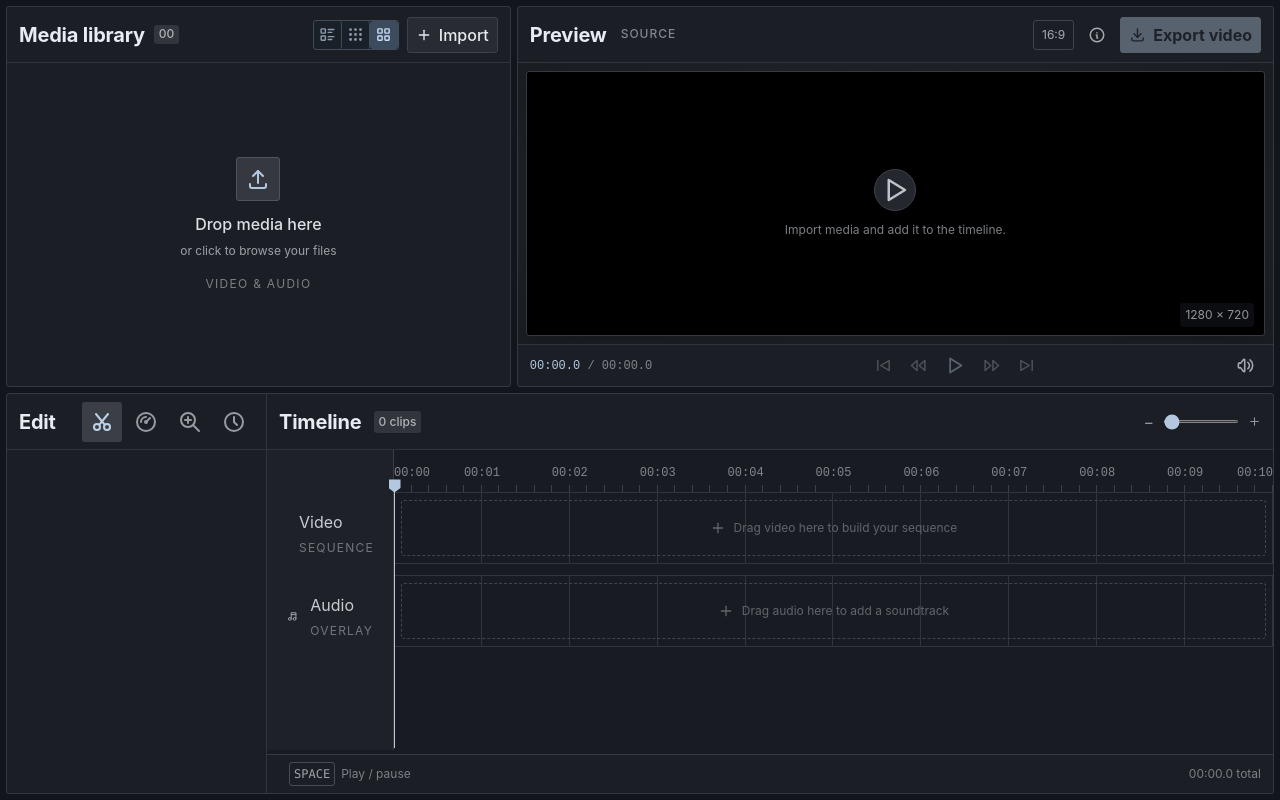
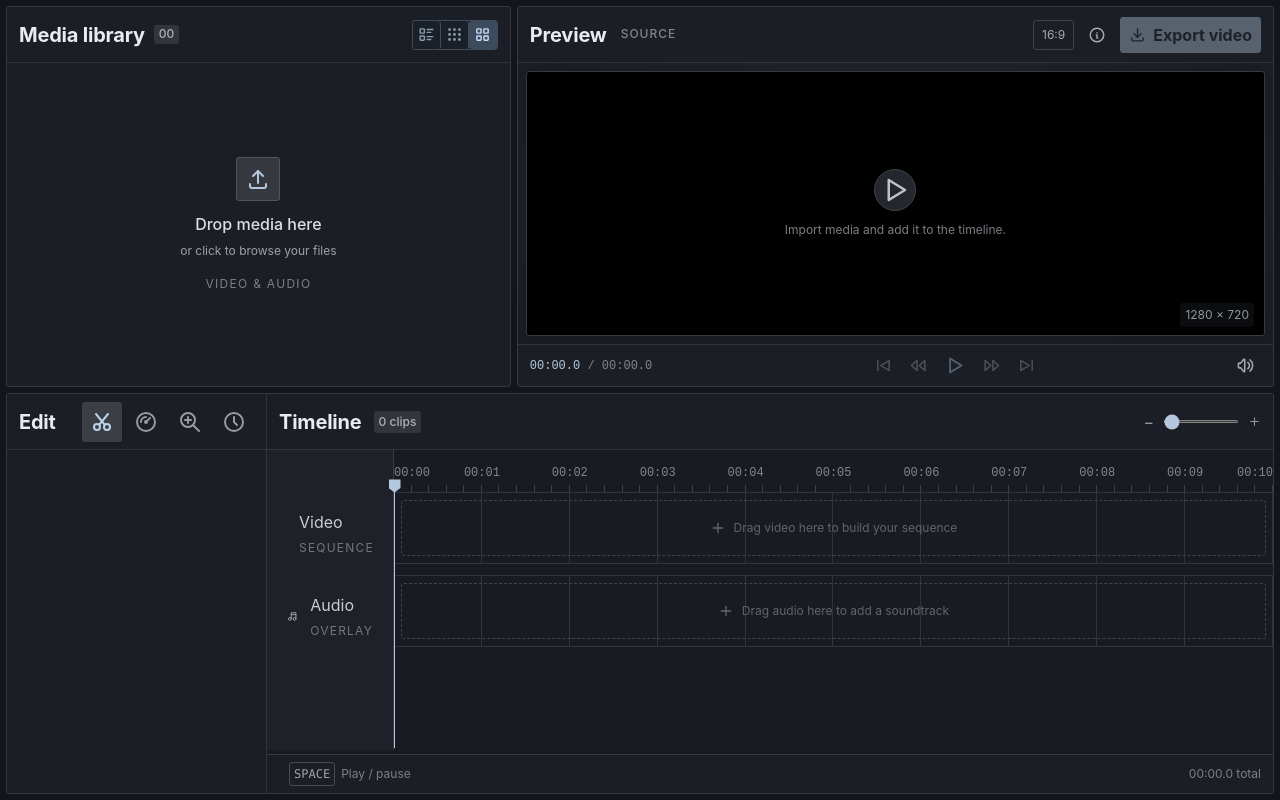
Before and after one commit to y3nr1ng/VideoEditor, a React (Vite) app: page / in a window 1280 px wide. Built offline with nearby package versions, Linux system fonts and the light colour scheme.

Commit message:
Remove library Import button

```diff
--- a/src/main.tsx
+++ b/src/main.tsx
@@ -566,7 +566,7 @@ function App() {
       else add(r);
     } else if (!r)
       notify(
-        "Drop a video or audio file from Finder, or use Import to choose it.",
+        "Drop a video or audio file from Finder.",
       );
   }
   function add(r: Resource) {
@@ -783,13 +783,6 @@ function App() {
                   </button>
                 ))}
               </div>
-              <button
-                className="small-button"
-                onClick={() => fileInput.current?.click()}
-                disabled={loading || busy}
-              >
-                <IconPlus size={16} /> Import
-              </button>
             </div>
           </div>
           <input
```
Also changed, not shown: 1 other file (tests, documents, lock files or other folders).
